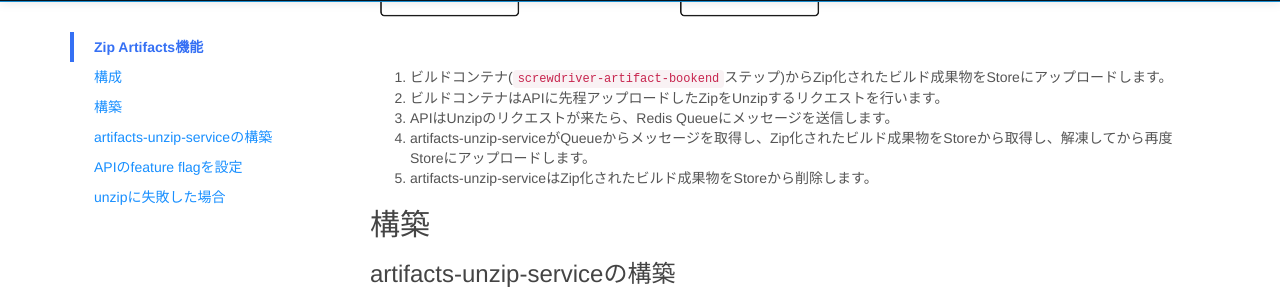
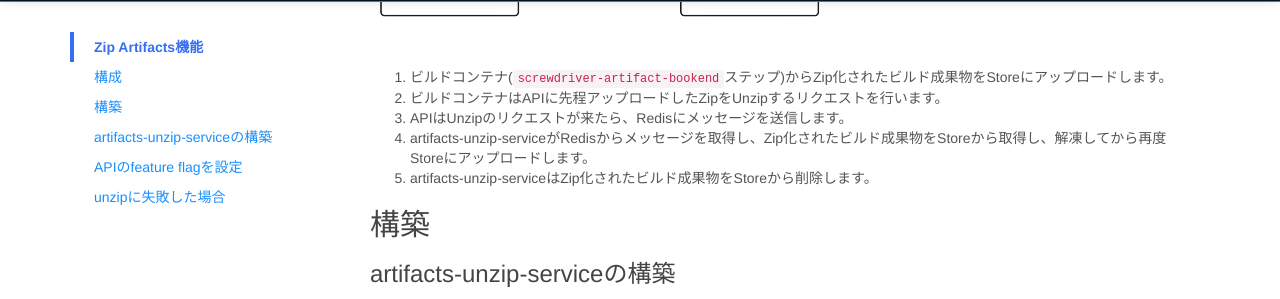
Before and after one commit to screwdriver-cd/guide, a Jekyll site: the page built from docs/ja/cluster-management/zip-artifacts.md, in a window 1280 px wide and 900 px high, scrolled down 607 px. Shown: the part 150-449 px from the top of the window. Built offline with Jekyll 4.4.1, drawn with Linux system fonts in a browser that asks for light colours.

Commit message:
not to use Redis Queue

```diff
--- a/docs/ja/cluster-management/zip-artifacts.md
+++ b/docs/ja/cluster-management/zip-artifacts.md
@@ -31,8 +31,8 @@ Zip化されたファイルをアップロード後に解凍するため、ア
 
 1. ビルドコンテナ(`screwdriver-artifact-bookend`ステップ)からZip化されたビルド成果物をStoreにアップロードします。
 1. ビルドコンテナはAPIに先程アップロードしたZipをUnzipするリクエストを行います。
-1. APIはUnzipのリクエストが来たら、Redis Queueにメッセージを送信します。
-1. artifacts-unzip-serviceがQueueからメッセージを取得し、Zip化されたビルド成果物をStoreから取得し、解凍してから再度Storeにアップロードします。
+1. APIはUnzipのリクエストが来たら、Redisにメッセージを送信します。
+1. artifacts-unzip-serviceがRedisからメッセージを取得し、Zip化されたビルド成果物をStoreから取得し、解凍してから再度Storeにアップロードします。
 1. artifacts-unzip-serviceはZip化されたビルド成果物をStoreから削除します。
 
 ## 構築
```
